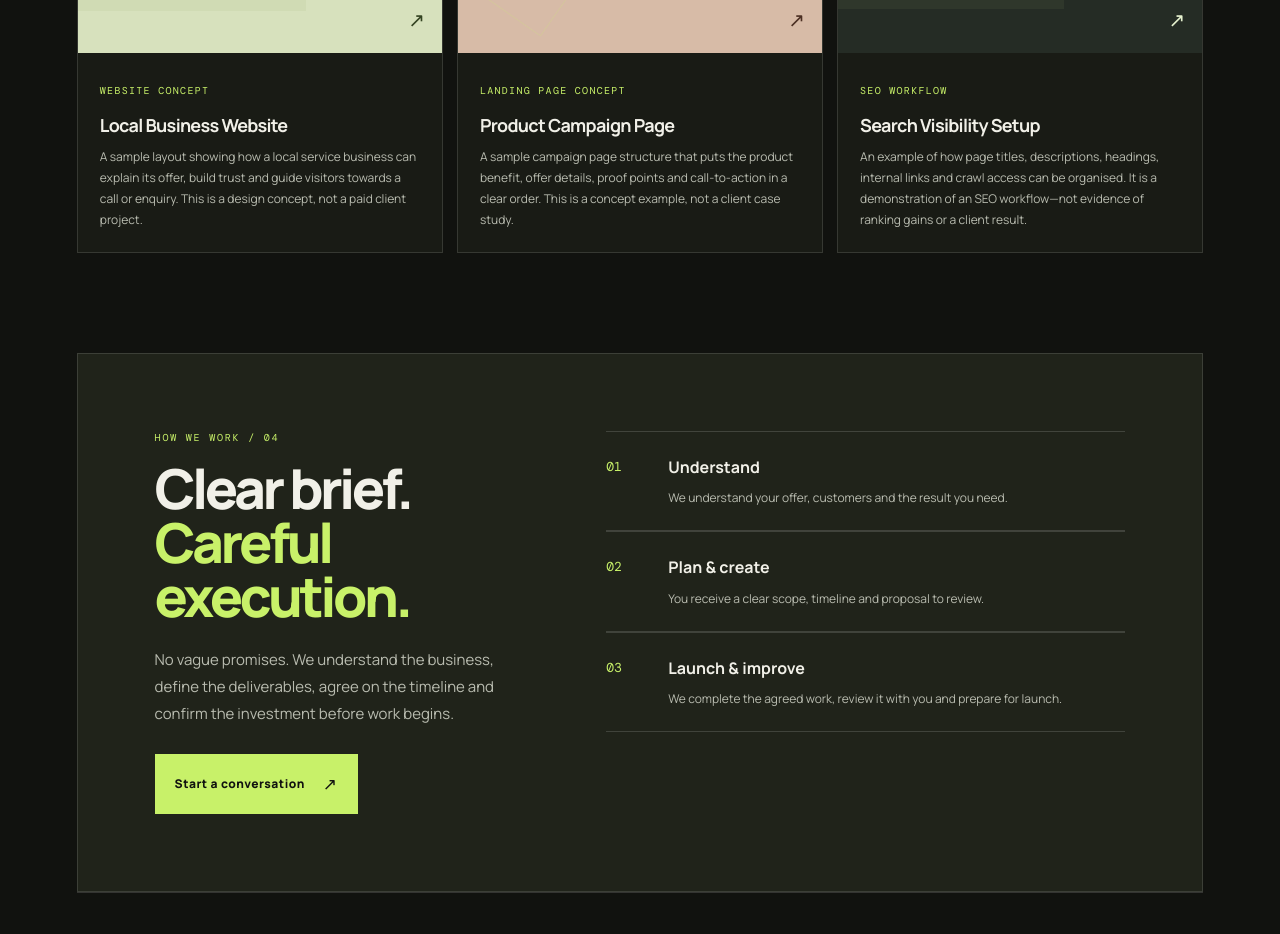
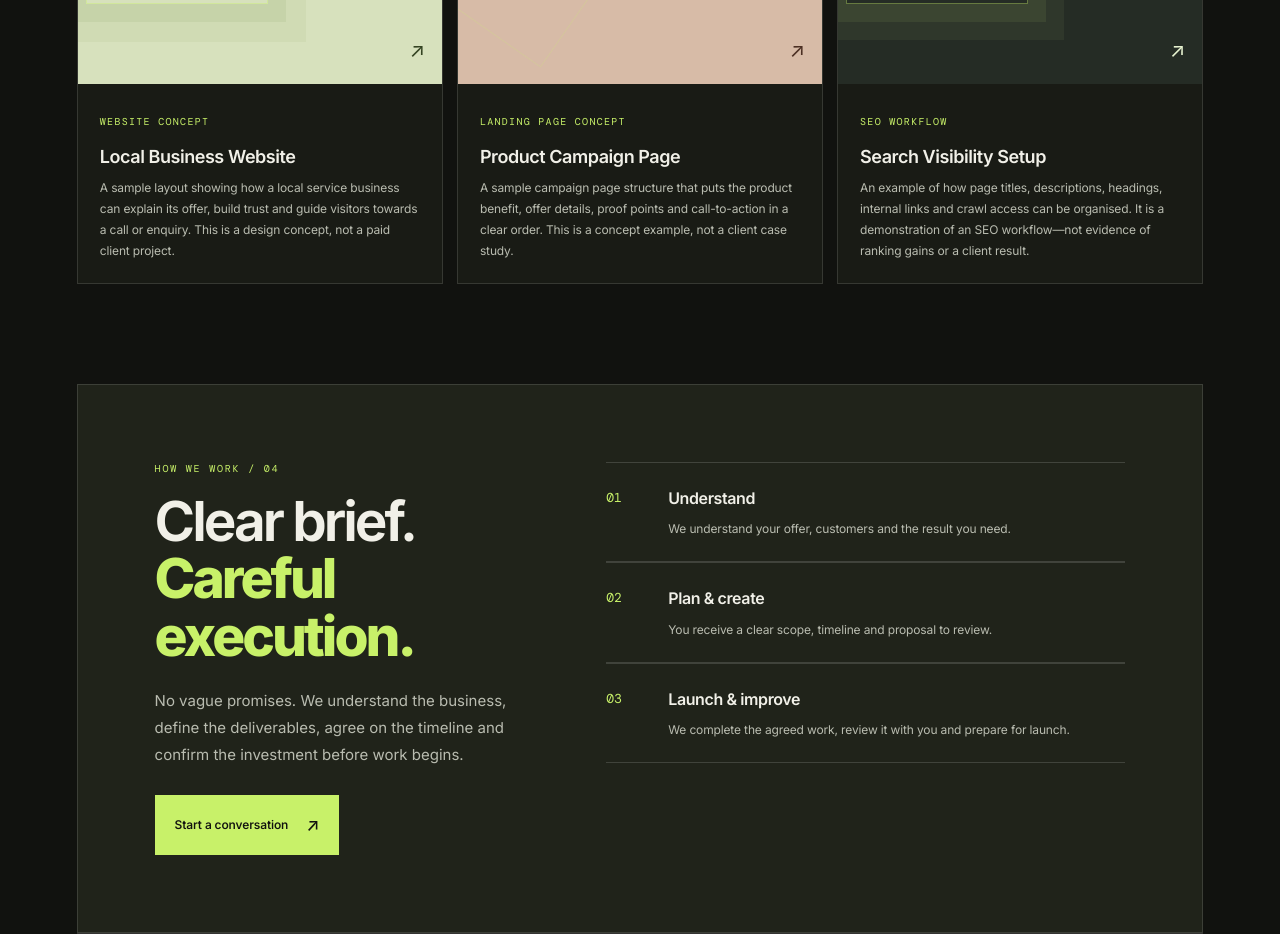
Before and after one commit to rakeshmaurya897-ui/Dev-studio-2.0, a website built with Vite: page index.html in a window 1280 px wide. Shown: the part 2700-3634 px from the top of the page. Built offline with nearby package versions, Linux system fonts and the light colour scheme.

Commit message:
Adopt smoother Inter typography system

```diff
--- a/index.html
+++ b/index.html
@@ -20,7 +20,7 @@
 <title>Business Websites & Facebook Ads in Varanasi | DevStudio Live</title>
 <link rel="preconnect" href="https://fonts.googleapis.com">
 <link rel="preconnect" href="https://fonts.gstatic.com" crossorigin>
-<link href="https://fonts.googleapis.com/css2?family=DM+Mono:wght@400;500&family=Manrope:wght@400;500;600;700;800&display=swap" rel="stylesheet">
+<link href="https://fonts.googleapis.com/css2?family=DM+Mono:wght@400;500&family=Inter:wght@400;450;500;550;600;650;700;750;800&display=swap" rel="stylesheet">
 <script type="application/ld+json">
 {
   "@context": "https://schema.org",
--- a/src/style.css
+++ b/src/style.css
@@ -908,3 +908,13 @@
 .service-card>p,.product-card p,.project-meta p,.steps p,.scope-points p,.faqs p{font-size:12px;line-height:1.75}
 @media(max-width:900px){.hero h1{font-size:clamp(52px,8vw,68px)}}
 @media(max-width:700px){.hero h1{font-size:clamp(42px,10.5vw,52px);line-height:.98;margin:19px 0}.section-head h2,.process-intro h2,.faq-section h2,.contact-copy h2,.scope-copy h2{font-size:clamp(34px,8.8vw,42px);line-height:1.02}.hero-lead{font-size:13px;line-height:1.75}.service-card h3{font-size:20px}.product-card h3{font-size:22px}.project-art-title{font-size:34px}.section-head>p,.scope-copy>p{font-size:13px}.service-card>p,.product-card p,.project-meta p,.steps p,.scope-points p,.faqs p{font-size:12px}}
+
+/* Calm, readable interface typography inspired by modern AI products */
+:root{font-family:'Inter',-apple-system,BlinkMacSystemFont,'Segoe UI',sans-serif;font-optical-sizing:auto;font-synthesis:none;text-rendering:optimizeLegibility;-webkit-font-smoothing:antialiased;-moz-osx-font-smoothing:grayscale}
+body,button,a,input,textarea,select{font-family:'Inter',-apple-system,BlinkMacSystemFont,'Segoe UI',sans-serif}
+.hero h1,.section-head h2,.process-intro h2,.faq-section h2,.contact-copy h2,.scope-copy h2{font-weight:650;letter-spacing:-.055em;line-height:1.04}
+.hero h1{font-weight:700;letter-spacing:-.06em;line-height:.99}
+.service-card h3,.product-card h3,.project-meta h3,.steps h3,.scope-points h3,.faqs summary{font-weight:600;letter-spacing:-.025em}
+.hero-lead,.section-head>p,.scope-copy>p,.service-card>p,.product-card p,.project-meta p,.steps p,.scope-points p,.faqs p,.contact-copy>p{font-weight:400;letter-spacing:-.012em;line-height:1.75}
+.btn,.nav a,.under-link,.arrow-link{font-weight:550;letter-spacing:-.01em}
+@media(max-width:700px){.hero h1{line-height:1.02;letter-spacing:-.055em}.section-head h2,.process-intro h2,.faq-section h2,.contact-copy h2,.scope-copy h2{line-height:1.06;letter-spacing:-.05em}}
```
